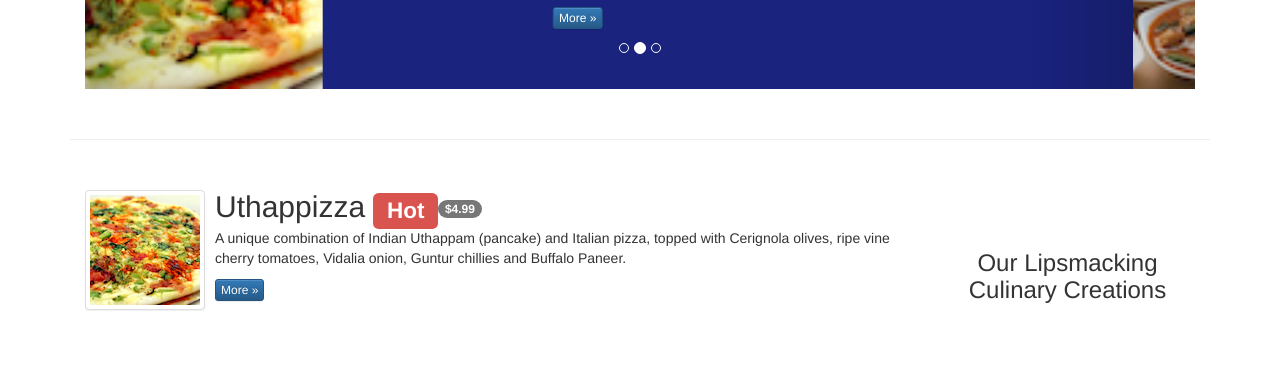
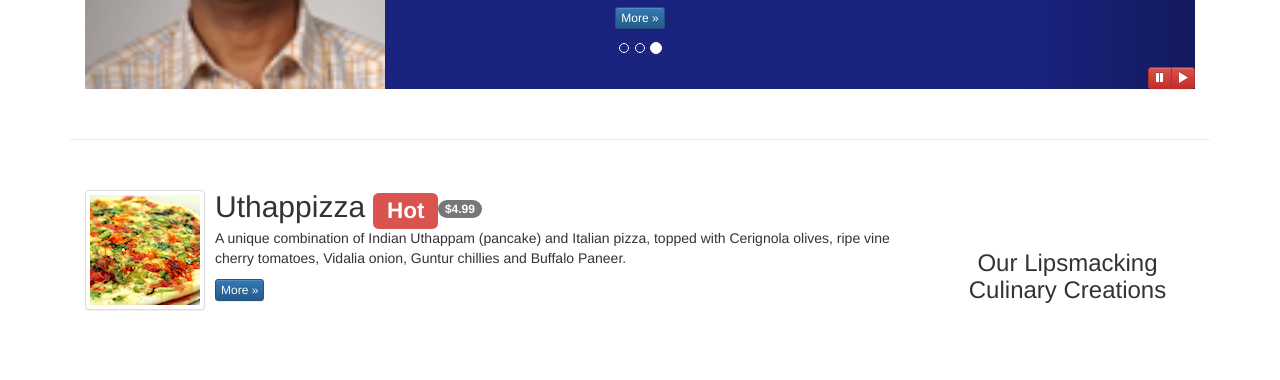
Before and after one commit to massilave85/conFusion, a plain HTML site: page index.html in a window 1280 px wide. Shown: the part 720-1100 px from the top of the page. Drawn offline with nearby package versions, Linux system fonts and the light colour scheme.

Commit message:
Week 4: jquery for the carousel

```diff
--- a/css/mystyles.css
+++ b/css/mystyles.css
@@ -87,3 +87,9 @@ body{
     left: 0;
     min-height: 300px;
 }
+
+#carouselButtons {
+    right: 0px;
+    position: absolute;
+    bottom: 0px;
+}
--- a/index.html
+++ b/index.html
@@ -248,6 +248,15 @@
                         <span class="glyphicon glyphicon-chevron-right" aria-hidden="true"></span>
                         <span class="sr-only">Next</span>
                     </a>
+
+                    <div class="btn-group" id="carouselButtons">
+                        <button class="btn btn-danger btn-xs" id="carousel-pause">
+                            <span class="glyphicon glyphicon-pause" aria-hidden="true"></span>
+                        </button>
+                        <button class="btn btn-danger btn-xs" id="carousel-play">
+                            <span class="glyphicon glyphicon-play" aria-hidden="true"></span>
+                        </button>
+                    </div>
                 </div>
             </div>
         </div>
@@ -364,13 +373,19 @@
     <script src="https://ajax.googleapis.com/ajax/libs/jquery/1.11.3/jquery.min.js"></script>
     <!-- Include all compiled plugins (below), or include individual files as needed -->
     <script src="js/bootstrap.min.js"></script>
-    <!--
     <script>
         $(document).ready(function() {
-            $('[data-toggle="tooltip"]').tooltip();
+            $("#mycarousel").carousel( { interval: 2000 } );
+
+            $("#carousel-pause").click(function() {
+                $("#mycarousel").carousel('pause');
+            });
+
+            $("#carousel-play").click(function() {
+                $("#mycarousel").carousel('cycle');
+            });
         });
     </script>
-    -->
 </body>
 
 </html>
```
